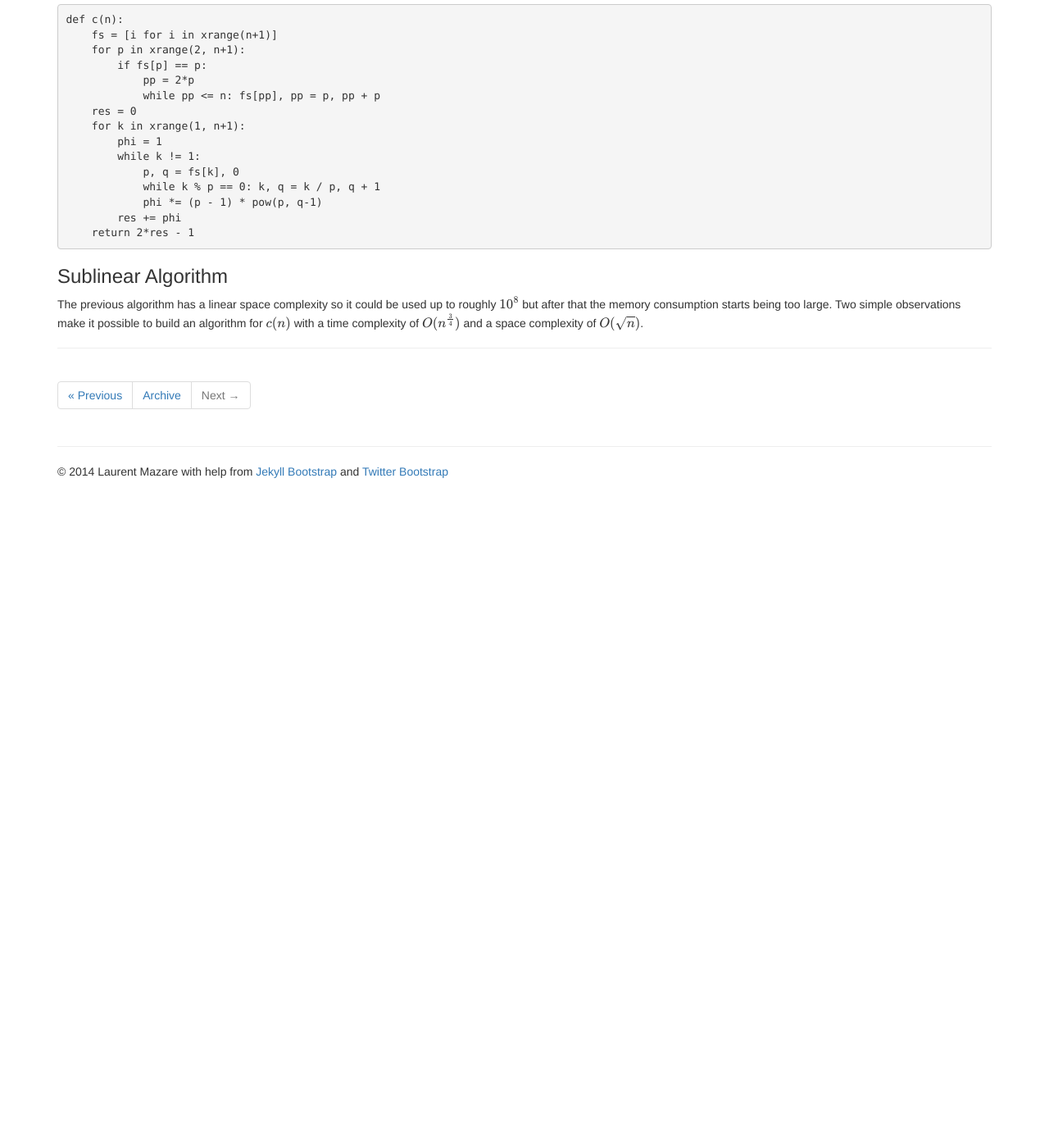
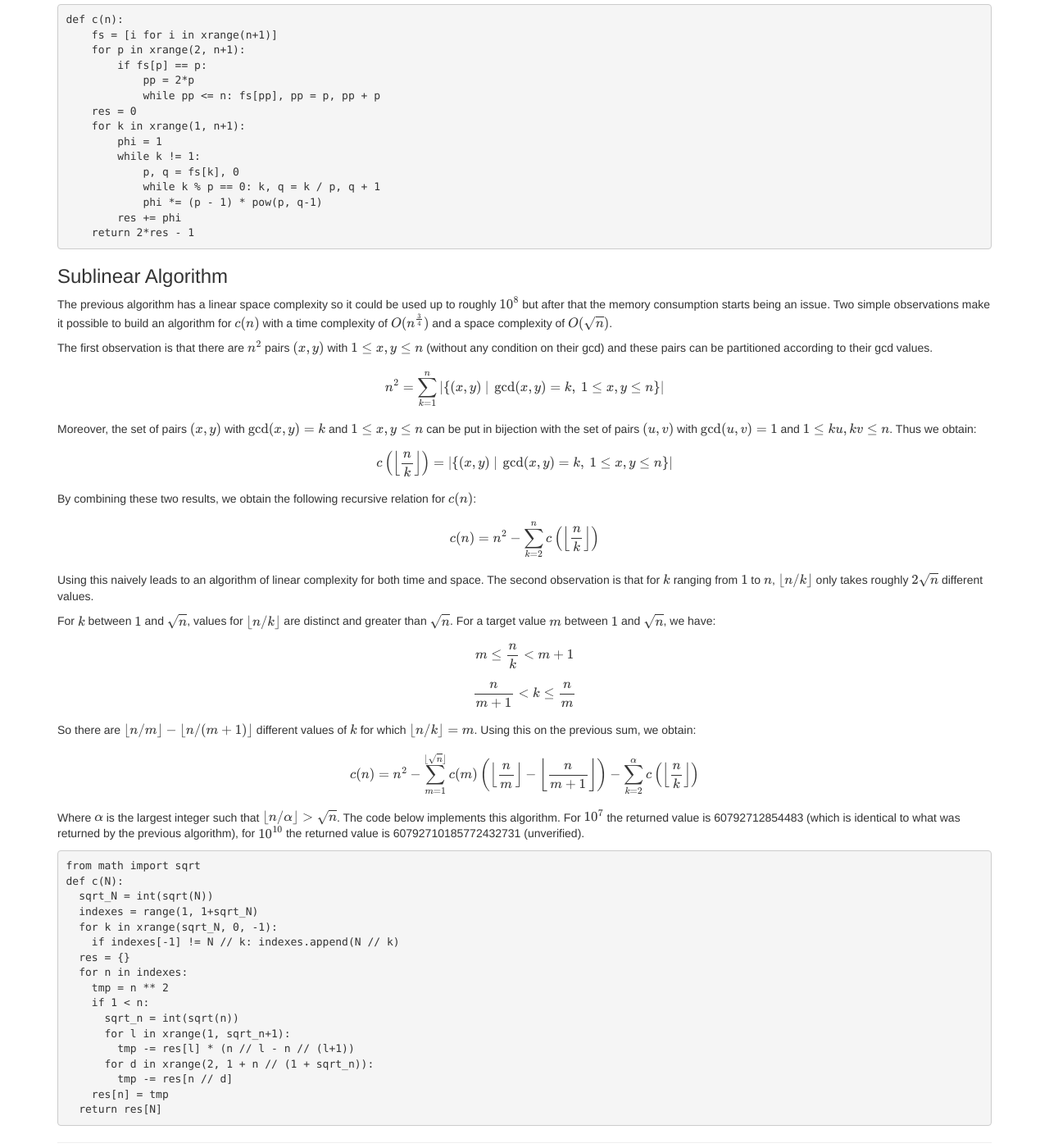
Before and after one commit to LaurentMazare/LaurentMazare.github.io, a Jekyll site: the page built from _posts/2014-09-14-counting-coprime-pairs.md, in a window 1280 px wide and 1400 px high, scrolled down 941 px. Shown: the whole window at 82% size. Built offline with Jekyll 4.4.1, drawn with Linux system fonts in a browser that asks for light colours; nearby versions of some CDN libraries; library files that are not in the unit come from our copies; formulas are drawn with MathJax 3; before the commit the page ends 1536 px from its top, so only the background shows below that.

Commit message:
Sublinear algorithm.

```diff
--- a/_posts/2014-09-14-counting-coprime-pairs.md
+++ b/_posts/2014-09-14-counting-coprime-pairs.md
@@ -61,4 +61,55 @@ def c(n):
 
 ### Sublinear Algorithm
 
-The previous algorithm has a linear space complexity so it could be used up to roughly $$10^8$$ but after that the memory consumption starts being too large. Two simple observations make it possible to build an algorithm for $$c(n)$$ with a time complexity of $$O(n^\frac{3}{4})$$ and a space complexity of $$O(\sqrt{n})$$.
+The previous algorithm has a linear space complexity so it could be used up to roughly $$10^8$$ but after that the memory consumption starts being an issue. Two simple observations make it possible to build an algorithm for $$c(n)$$ with a time complexity of $$O(n^\frac{3}{4})$$ and a space complexity of $$O(\sqrt{n})$$.
+
+The first observation is that there are $$n^2$$ pairs $$(x, y)$$ with $$1 \leq x, y \leq n$$ (without any condition on their gcd) and these pairs can be partitioned according to their gcd values.
+
+$$n^2 = \sum_{k=1}^n \left| \left\{ (x, y) ~|~ \gcd(x, y) = k,~ 1 \leq x, y \leq n \right\} \right|$$
+
+Moreover, the set of pairs $$(x, y)$$ with $$\gcd(x, y) = k$$ and $$1 \leq x, y \leq n$$ can be put in bijection with the set of pairs $$(u, v)$$ with $$\gcd(u, v) = 1$$ and $$1 \leq ku, kv \leq n$$. Thus we obtain:
+
+$$c\left(\left\lfloor \frac{n}{k} \right\rfloor\right) = \left| \left\{ (x, y) ~|~ \gcd(x, y) = k,~ 1 \leq x, y \leq n \right\} \right|$$
+
+By combining these two results, we obtain the following recursive relation for $$c(n)$$:
+
+$$c(n) = n^2 - \sum_{k=2}^n c\left(\left\lfloor \frac{n}{k} \right\rfloor\right)$$
+
+Using this naively leads to an algorithm of linear complexity for both time and space. The second observation is that for $$k$$ ranging from $$1$$ to $$n$$, $$\lfloor n/k \rfloor$$ only takes roughly $$2\sqrt{n}$$ different values.
+
+For $$k$$ between $$1$$ and $$\sqrt{n}$$, values for $$\lfloor n/k\rfloor$$ are distinct and greater than $$\sqrt{n}$$. For a target value $$m$$ between $$1$$ and $$\sqrt{n}$$, we have:
+
+$$m \leq \frac{n}{k} < m+1$$
+
+$$ \frac{n}{m+1} < k \leq \frac{n}{m}$$
+
+So there are $$\lfloor n/m \rfloor - \lfloor n/(m+1) \rfloor$$ different values of $$k$$ for which $$\lfloor n/k\rfloor = m$$. Using this on the previous sum, we obtain:
+
+$$c(n) = n^2
+- \sum_{m=1}^{\lfloor \sqrt{n}\rfloor} c(m)\left(\left\lfloor \frac{n}{m} \right\rfloor - \left\lfloor \frac{n}{m+1} \right\rfloor\right)
+- \sum_{k=2}^\alpha c\left(\left\lfloor \frac{n}{k} \right\rfloor\right)
+$$
+
+Where $$\alpha$$ is the largest integer such that $$\lfloor n/\alpha \rfloor > \sqrt{n}$$.
+The code below implements this algorithm. For $$10^7$$ the returned value is 60792712854483 (which is identical to what was returned by the previous algorithm), for $$10^{10}$$ the returned value is 60792710185772432731 (unverified).
+
+
+{% highlight python %}
+from math import sqrt
+def c(N):
+  sqrt_N = int(sqrt(N))
+  indexes = range(1, 1+sqrt_N)
+  for k in xrange(sqrt_N, 0, -1):
+    if indexes[-1] != N // k: indexes.append(N // k)
+  res = {}
+  for n in indexes:
+    tmp = n ** 2
+    if 1 < n:
+      sqrt_n = int(sqrt(n))
+      for l in xrange(1, sqrt_n+1):
+        tmp -= res[l] * (n // l - n // (l+1))
+      for d in xrange(2, 1 + n // (1 + sqrt_n)):
+        tmp -= res[n // d]
+    res[n] = tmp
+  return res[N]
+{% endhighlight %}
```
